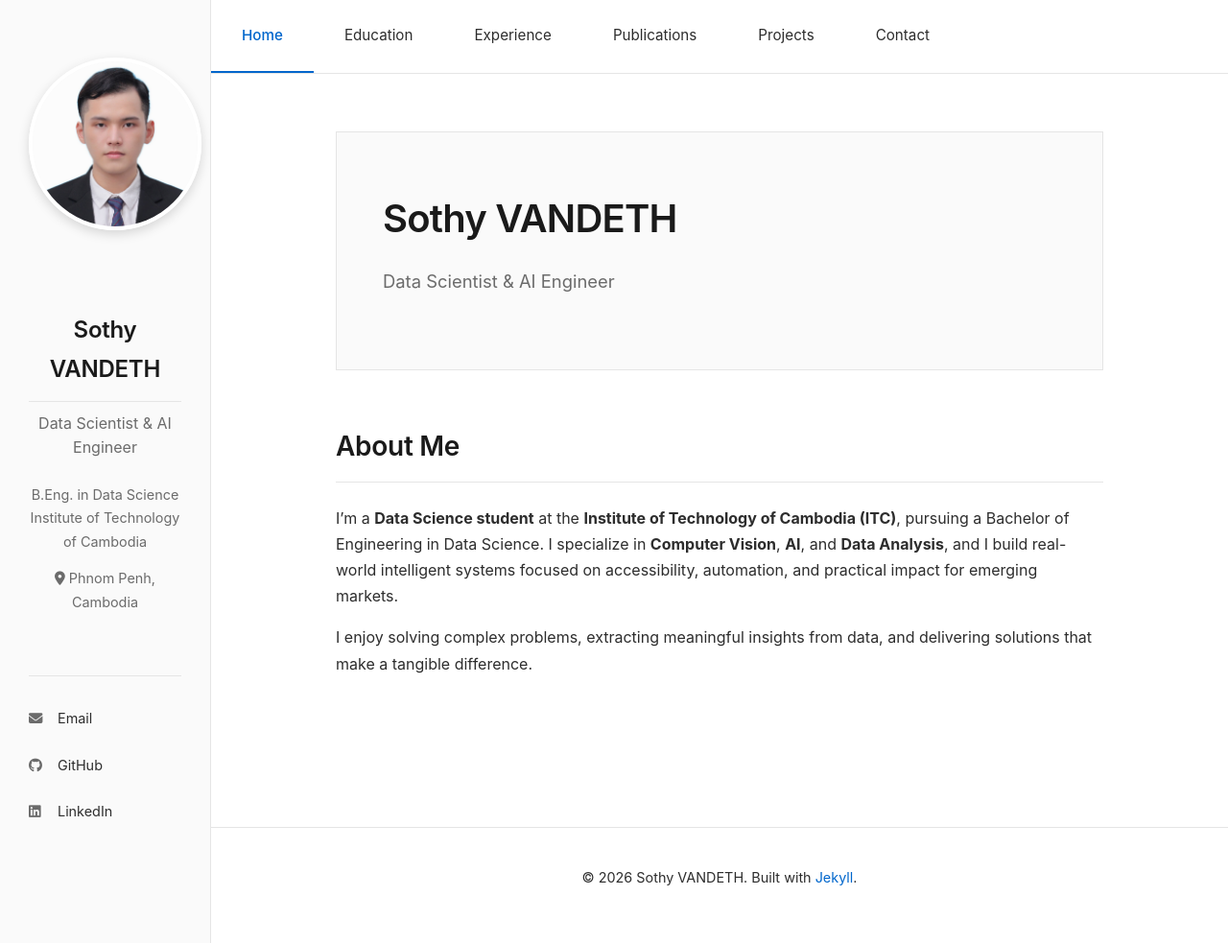
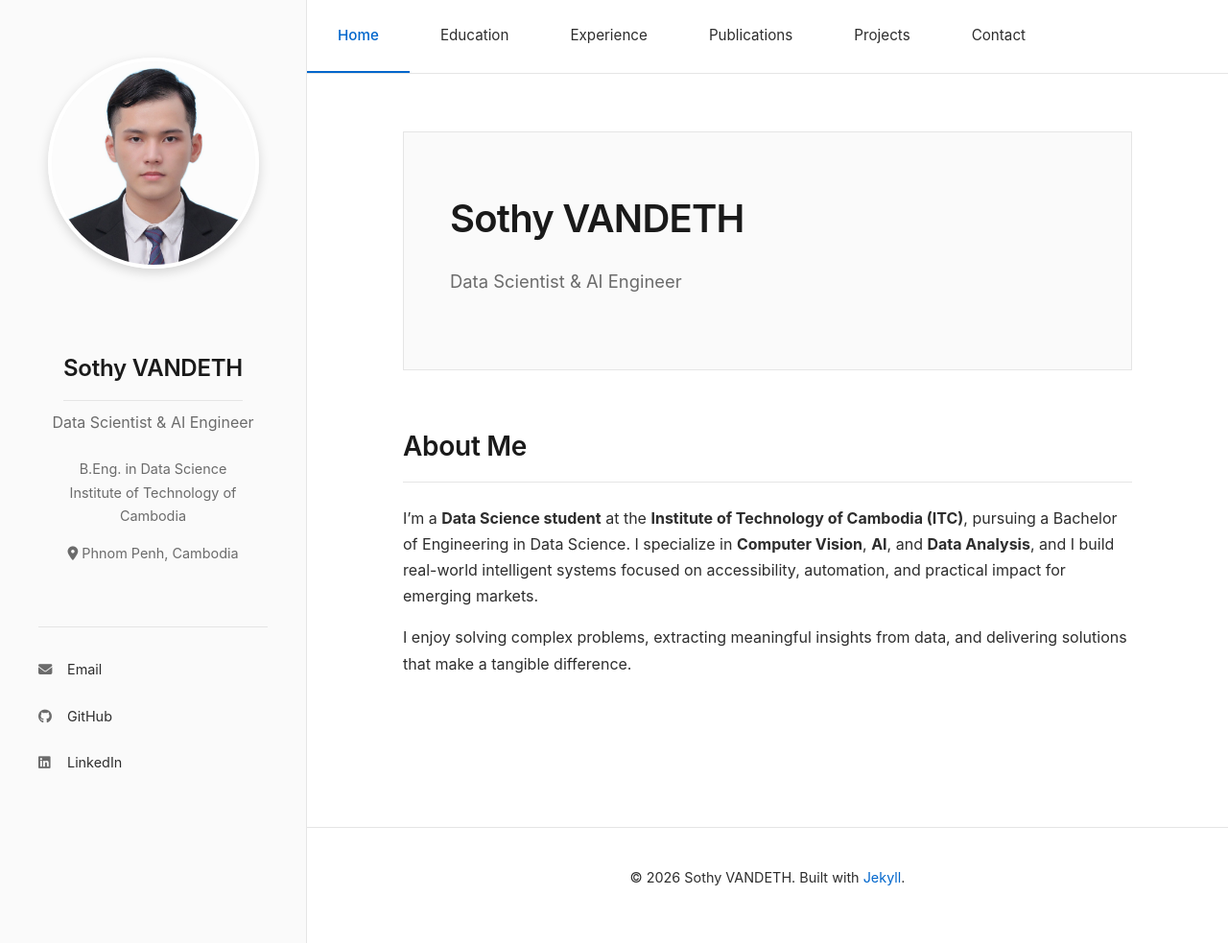
Before and after one commit to sothy8/sothy8.github.io, a Jekyll site: the page built from index.md, in a window 1280 px wide and 983 px high. Shown: the whole window at 96% size. Built offline with Jekyll 4.4.1, drawn with Linux system fonts in a browser that asks for light colours.

Commit message:
fixed again

```diff
--- a/assets/css/style.css
+++ b/assets/css/style.css
@@ -32,10 +32,10 @@ body {
 
 /* Sidebar Styles */
 .sidebar {
-  width: 220px;
+  width: 320px;
   background: var(--sidebar-bg);
   color: var(--text-color);
-  padding: 60px 30px;
+  padding: 60px 40px;
   position: fixed;
   height: 100vh;
   overflow-y: auto;
@@ -51,8 +51,8 @@ body {
 }
 
 .profile-img {
-  width: 180px;
-  height: 180px;
+  width: 220px;
+  height: 220px;
   border-radius: 50%;
   object-fit: cover;
   object-position: center 15%;
@@ -124,7 +124,7 @@ body {
 
 /* Main Content */
 .content {
-  margin-left: 220px;
+  margin-left: 320px;
   flex: 1;
   background: white;
 }
```
